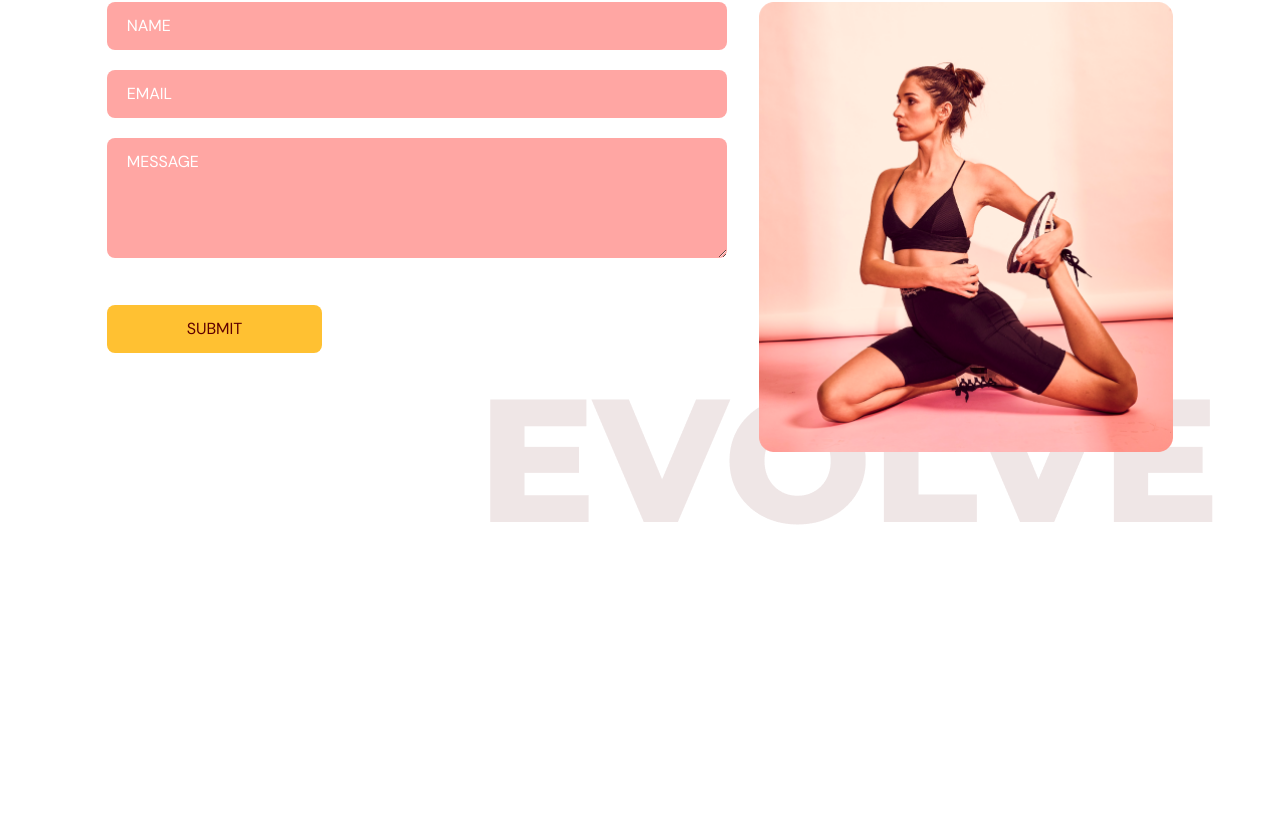
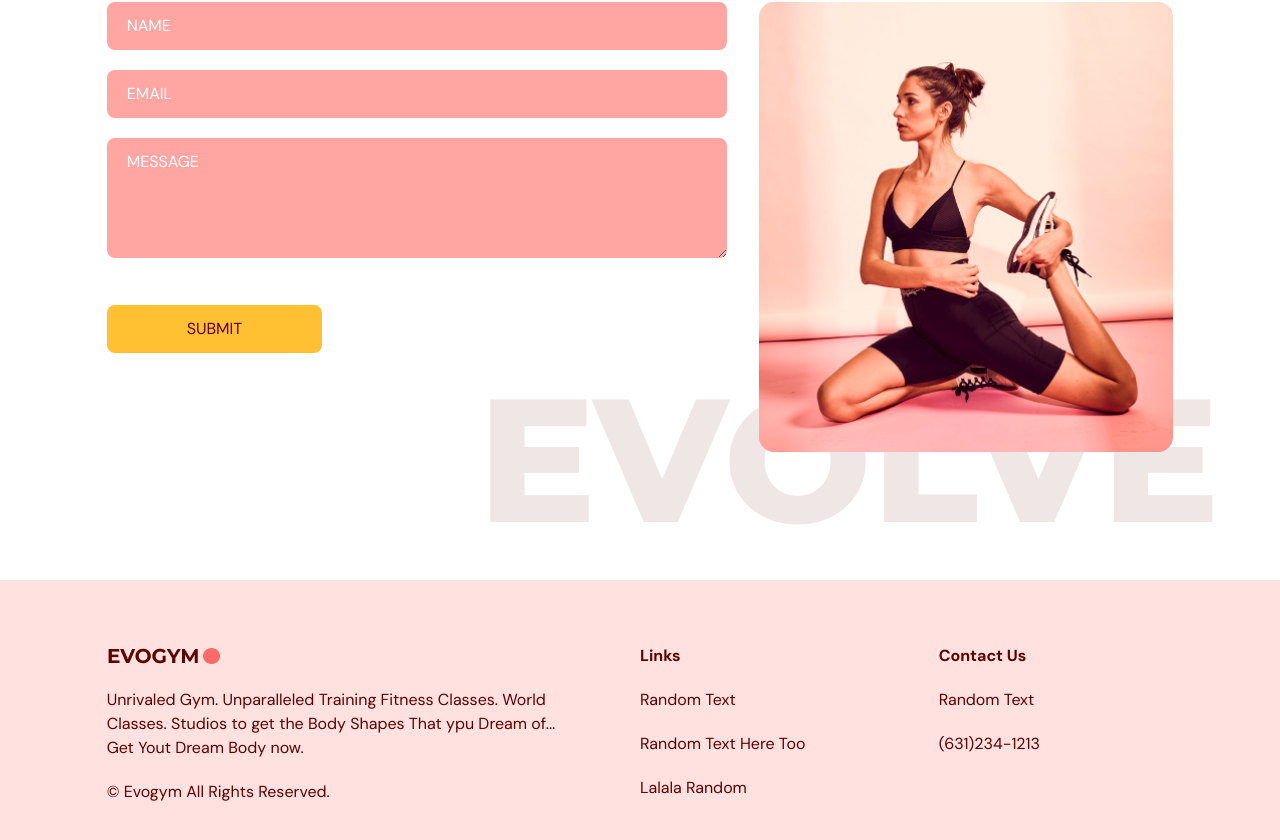
Before and after one commit to aniiaham/fitness_app, a React (Vite) app: page / in a window 1280 px wide. Shown: the part 3300-4140 px from the top of the page. Before the commit the page ends 3880 px from the top, so only its background shows below. Built offline with nearby package versions, Linux system fonts and the light colour scheme.

Commit message:
added footer

```diff
--- a/src/App.tsx
+++ b/src/App.tsx
@@ -2,6 +2,7 @@
 import Home from "@/scenes/home";
 import Benefits from "@/scenes/benefits";
 import ContactUs from "@/scenes/contactUs";
+import Footer from "@/scenes/footer";
 import { useEffect, useState } from "react";
 import { SelectedPage } from "@/shared/types";
 import OurClasses from "./scenes/ourClasses";
@@ -31,7 +32,8 @@
       <Home setSelectedPage={setSelectedPage}/>
       <Benefits setSelectedPage={setSelectedPage}/>
       <OurClasses setSelectedPage={setSelectedPage}/>
-      <ContactUs setSelectedPage={selectedPage}/>
+      <ContactUs setSelectedPage={setSelectedPage}/>
+      <Footer />
     </div>
   )
 }
--- /dev/null
+++ b/src/scenes/footer/index.tsx
@@ -0,0 +1,32 @@
+import Logo from "@/assets/Logo.png";
+
+const Footer = () => {
+  return (
+    <footer className="bg-primary-100 py-16">
+      <div className="justify-content mx-auto w-5/6 gap-16 md:flex">
+        <div className="mt-16 basis-1/2 md:mt-0">
+          <img alt="logo" src={Logo} />
+          <p className="my-5">
+            Unrivaled Gym. Unparalleled Training Fitness Classes. World Classes.
+            Studios to get the Body Shapes That ypu Dream of... Get Yout Dream
+            Body now.
+          </p>
+          <p>© Evogym All Rights Reserved.</p>
+        </div>
+        <div className="mt-16 basis-1/4 md:mt-0">
+          <h4 className="font-bold">Links</h4>
+          <p className="my-5">Random Text</p>
+          <p className="my-5">Random Text Here Too</p>
+          <p>Lalala Random</p>
+        </div>
+        <div className="mt-16 basis-1/4 md:mt-0">
+        <h4 className="font-bold">Contact Us</h4>
+          <p className="my-5">Random Text</p>
+          <p>(631)234-1213</p>
+          </div>
+      </div>
+    </footer>
+  );
+};
+
+export default Footer;
```
